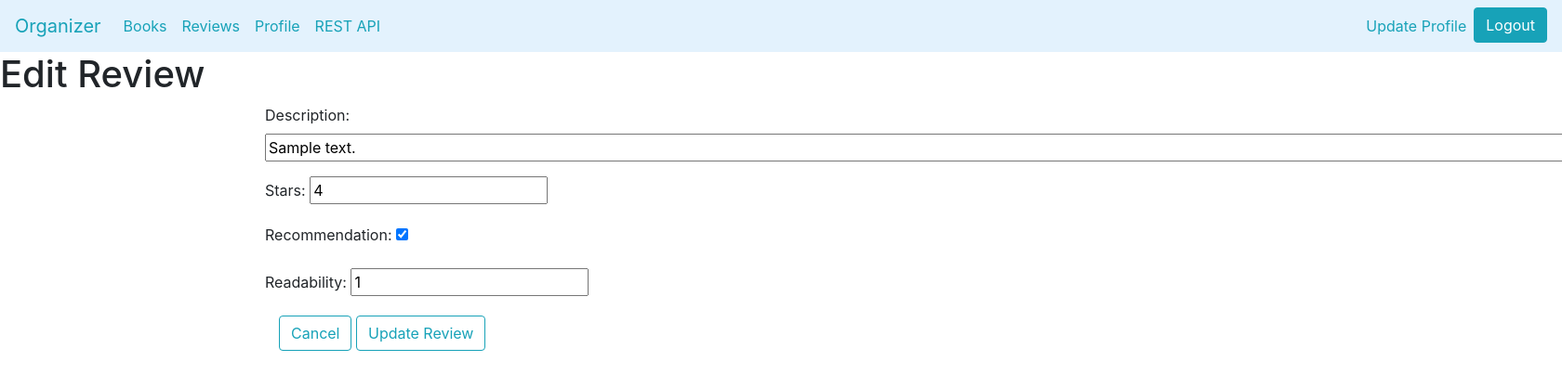
After one commit to mhoshko/final_project, a Django app: page /reviews/edit_review/1/ in a window 1680 px wide; the page is wider, and only the part inside the window is pictured. The commit adds this page. Shown: the top 417 px of that part at 93% size. Run offline with Django 3.2, Linux system fonts and the light colour scheme; a user stored in the database is signed in; tables that the repository leaves empty hold one stand-in row (values such as "Sample post"); some libraries are stand-ins or nearby versions.

Commit message:
added edit review page

```diff
--- a/final_project/books/forms.py
+++ b/final_project/books/forms.py
@@ -9,7 +9,7 @@ class ProfileForm(ModelForm):
         exclude = ['user', 'books_view_hide_completed', 'reviews_view_hide_others']
 
 class ReviewForm(ModelForm):
-    description = forms.CharField(widget=forms.TextInput(attrs={'size': '1000'}))
+    description = forms.CharField(widget=forms.TextInput(attrs={'size': '150'}))
     class Meta:
         model = Review
         exclude = ['UserProfile', 'book']
--- a/final_project/books/views.py
+++ b/final_project/books/views.py
@@ -120,6 +120,22 @@ def add_review(request):
     }
     return render(request, 'add_review.html', context=context)
 
+
+@login_required(login_url='/login/')
+def edit_review(request, id):
+    review = Review.objects.get(id=id)
+    if(request.method=='POST'):
+        review_form = ReviewForm(request.POST, instance=review)
+        if review_form.is_valid():
+            review_form.save()
+            return HttpResponseRedirect("../../")
+    else:
+        review_form = ReviewForm(instance=review)
+    context = {
+        "form": review_form,
+        "is_user": checkAuth(request),
+    }
+    return render(request, 'edit_review.html', context=context)
 
 
 
--- a/final_project/final_project/urls.py
+++ b/final_project/final_project/urls.py
@@ -41,5 +41,6 @@ urlpatterns = [
     path('createProfile/', views.createProfile, name='createProfile'),
     path('profile/<username>/', views.profile, name='profile'),
     path('api/v1/', include(router.urls)),
-    path('api-auth/v1/', include('rest_framework.urls', namespace='rest_framework'))
+    path('api-auth/v1/', include('rest_framework.urls', namespace='rest_framework')),
+    path('reviews/edit_review/<int:id>/', views.edit_review, name='edit_review')
 ] + static(settings.MEDIA_URL, document_root=settings.MEDIA_ROOT)
--- /dev/null
+++ b/final_project/templates/edit_review.html
@@ -0,0 +1,21 @@
+<!DOCTYPE html>
+<html lang="en" dir="ltr">
+  <head>
+    <title>Edit Review Page</title>
+    {% include "shared_links.html" %}
+  </head>
+  <body>
+    {% include "navbar.html" %}
+    <h1>Edit Review</h1>
+    <div class="container">
+    <form method="post">
+    {% csrf_token %}
+    {{ form.as_p }}
+    <div class="col-sm-4">
+      <a href="{% url 'reviews' %}" class="btn mb-2 btn-outline-info">Cancel</a>
+      <input type="submit" class="btn mb-2 btn-outline-info" value = "Update Review"/>
+    </div>
+    </form>
+  </div>
+  </body>
+</html>
--- a/final_project/templates/reviews.html
+++ b/final_project/templates/reviews.html
@@ -40,7 +40,8 @@
           <td>{{ review.readability }}</td>
           <td>
             {% if review.UserProfile == profile %}
-            <a href="#" class = "btn mb-2 btn-outline-info" onclick="confirmDeleteModal({{book.review.id}})">Delete Review</a>
+            <a href="/reviews/edit_review/{{ review.id }}/" class="btn mb-2 btn-outline-info">Edit</a>
+            <a href="#" class = "btn mb-2 btn-outline-info" onclick="confirmDeleteModal({{review.id}})">Delete Review</a>
             {% endif %}
           </td>
         </tr>
```
